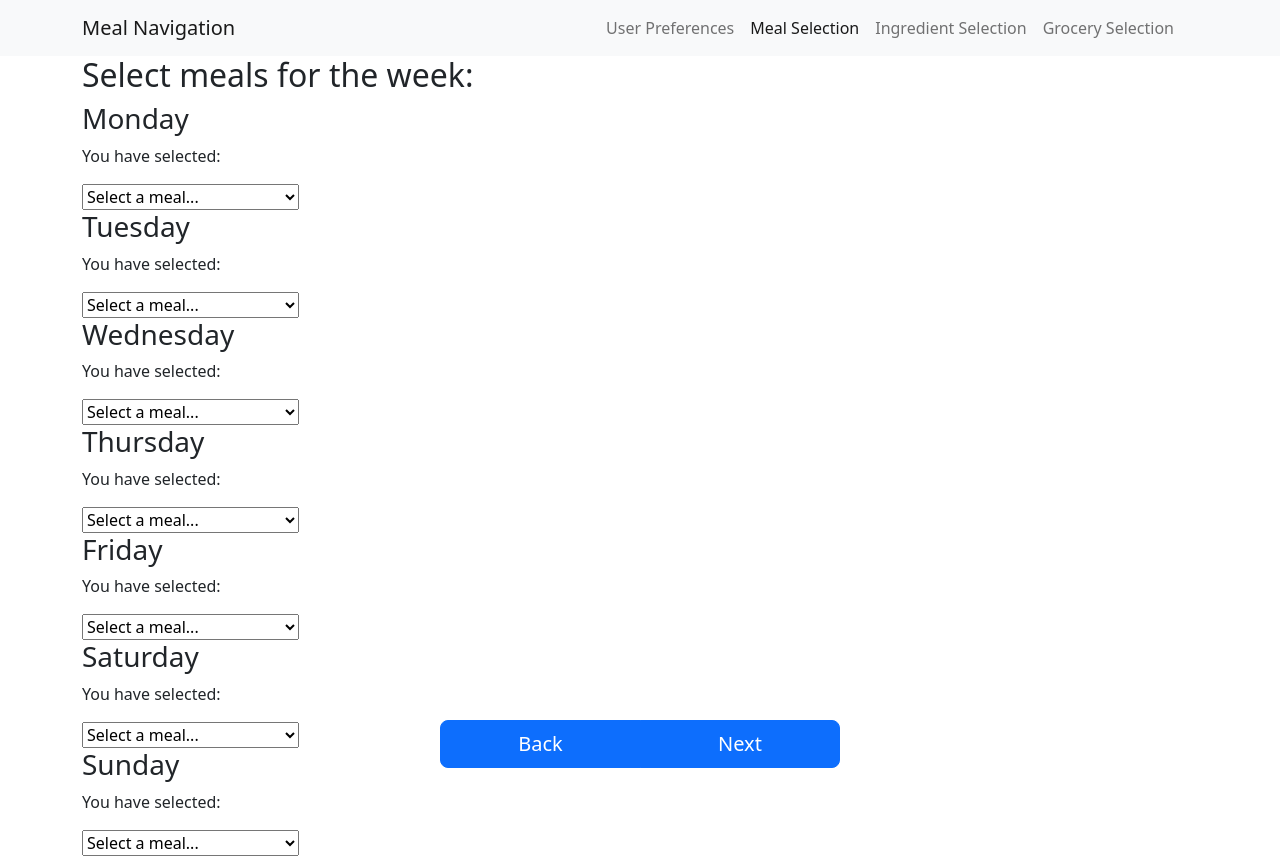
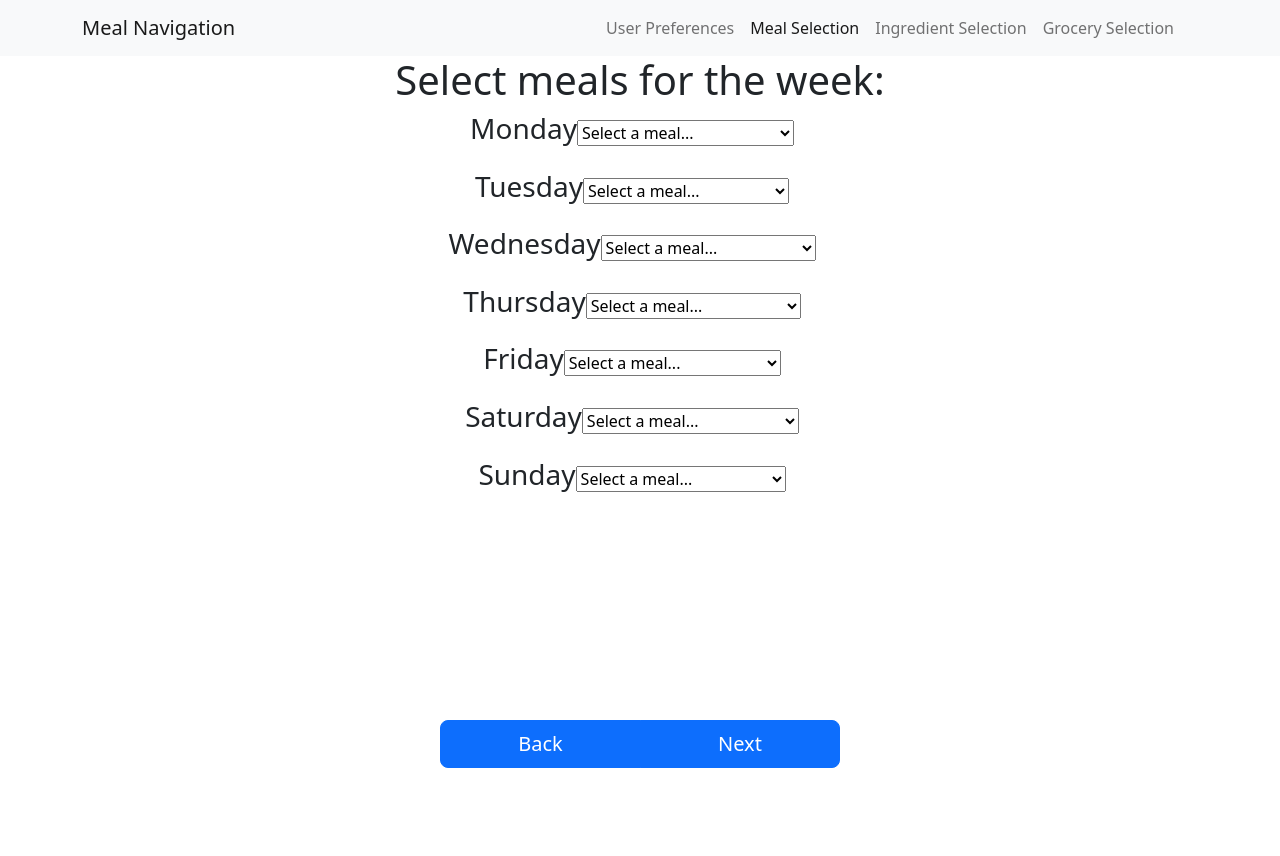
Before and after one commit to chanwutk/meal-navigation, a React (Vite) app: page / in a window 1280 px wide. Both pictures are taken after a click on the button "Meal Selection". After the commit the page ends 800 px from the top, so only its background shows below. Built offline with nearby package versions, Linux system fonts and the light colour scheme.

Commit message:
updated meal and preference

```diff
--- a/src/pages/meal-selection.tsx
+++ b/src/pages/meal-selection.tsx
@@ -1,17 +1,45 @@
 import React from 'react';
 import { useState } from "react";
 import IngredientSelection from './ingredient-selection';
+import {Preferences} from '../types';
+import UserPreferences from './user-preferences'
+import {data} from '../data/data';
+
 
 interface MealSelectionProp {
-  //Make it global
   selectedMeals: {[key: string]: string};
   setSelectedMeals: React.Dispatch<React.SetStateAction<{[key: string]: string}>>;
+  preferences: Preferences;
+  setPreferences: (p: Preferences) => void;
 };
 
 interface MenuOption {
   id: number;
   name: string;
 }
+
+function getRandomItems(items: string[], count: number): string[] {
+  const result: string[] = [];
+  const source: string[] = [...items];
+
+  for (let i = 0; i < count; i++) {
+    const index = Math.floor(Math.random() * source.length);
+    result.push(source.splice(index, 1)[0]);
+  }
+
+  return result;
+}
+
+const allfoods: string[] = [];
+for (const meal of data.meal) {
+  allfoods.push(meal.name);
+}
+
+const randomLists: string[][] = [];
+for (let i = 0; i < 7; i++) {
+  randomLists.push(getRandomItems(allfoods,5));
+}
+console.log(randomLists)
 
 const menuOptions: MenuOption[] = [
   { id: 1, name: "Colcannon Potatoes" },
@@ -21,7 +49,6 @@ const menuOptions: MenuOption[] = [
   { id: 5, name: "Egg Muffin Cups" }
 ];
 
-const daysOfWeek = ["Monday", "Tuesday", "Wednesday", "Thursday", "Friday","Saturday","Sunday"];
 
 export default function MealSelection({ selectedMeals, setSelectedMeals }: MealSelectionProp) {
   const daysOfWeek = ["Monday", "Tuesday", "Wednesday", "Thursday", "Friday", "Saturday", "Sunday"];
@@ -29,27 +56,31 @@ export default function MealSelection({ selectedMeals, setSelectedMeals }: MealS
 
   const handleMealSelection = (event: React.ChangeEvent<HTMLSelectElement>, day: string) => {
     setSelectedMeals({...selectedMeals, [day]: event.target.value});
+    console.log(selectedMeals);
   };
 
   return (
     <>
       <div>
-        <h2>Select meals for the week:</h2>
-        <div>
-          {daysOfWeek.map((day: string) => (
-            <React.Fragment key={day}>
-              <h3>{day}</h3>
-              {<p>You have selected: {selectedMeals[day]}</p>}
-              <select value={selectedMeals[day]} onChange={(event) => handleMealSelection(event, day)}>
-                <option value="">Select a meal...</option>
-                <option value="Colcannon Potatoes">Colcannon Potatoes</option>
-                <option value="Grilled Potato Wedges">Grilled Potato Wedges</option>
-                <option value="Japanese Cucumber Salad">Japanese Cucumber Salad</option>
-                <option value="Fried Rice">Fried Rice</option>
-                <option value="Egg Muffin Cups">Egg Muffin Cups</option>
-              </select>
-            </React.Fragment>
-          ))}
+      <div style={{ textAlign: 'center' }}>
+        <h1>Select meals for the week:</h1>
+      </div>
+        <div style={{ display: 'flex', alignItems: 'center', flexWrap: 'wrap', flexDirection: 'column' }}>
+        {daysOfWeek.map((day: string,index: number) => (
+  <div key={day} style={{ alignItems: 'center', marginBottom: '1em' }}>
+    <div style={{ display: 'inline-block', marginRight: '1em' }}>
+      <h3 style={{ display: 'inline-block' }}>{day}</h3>
+      <select style={{ display: 'inline-block' }} value={selectedMeals[day]} onChange={(event) => handleMealSelection(event, day)}>
+        <option value="">Select a meal...</option>
+        {randomLists[index].map((food) => (
+          <option key={`${food}-${day}`} value={`${food}-${day}`}>
+            {food}
+          </option>
+        ))}
+      </select>
+    </div>
+  </div>
+))}
         </div>
       </div>
       <button hidden={true}>Next</button>
```
Also changed, not shown: src/pages/user-preferences.tsx (+9 -1 lines).
